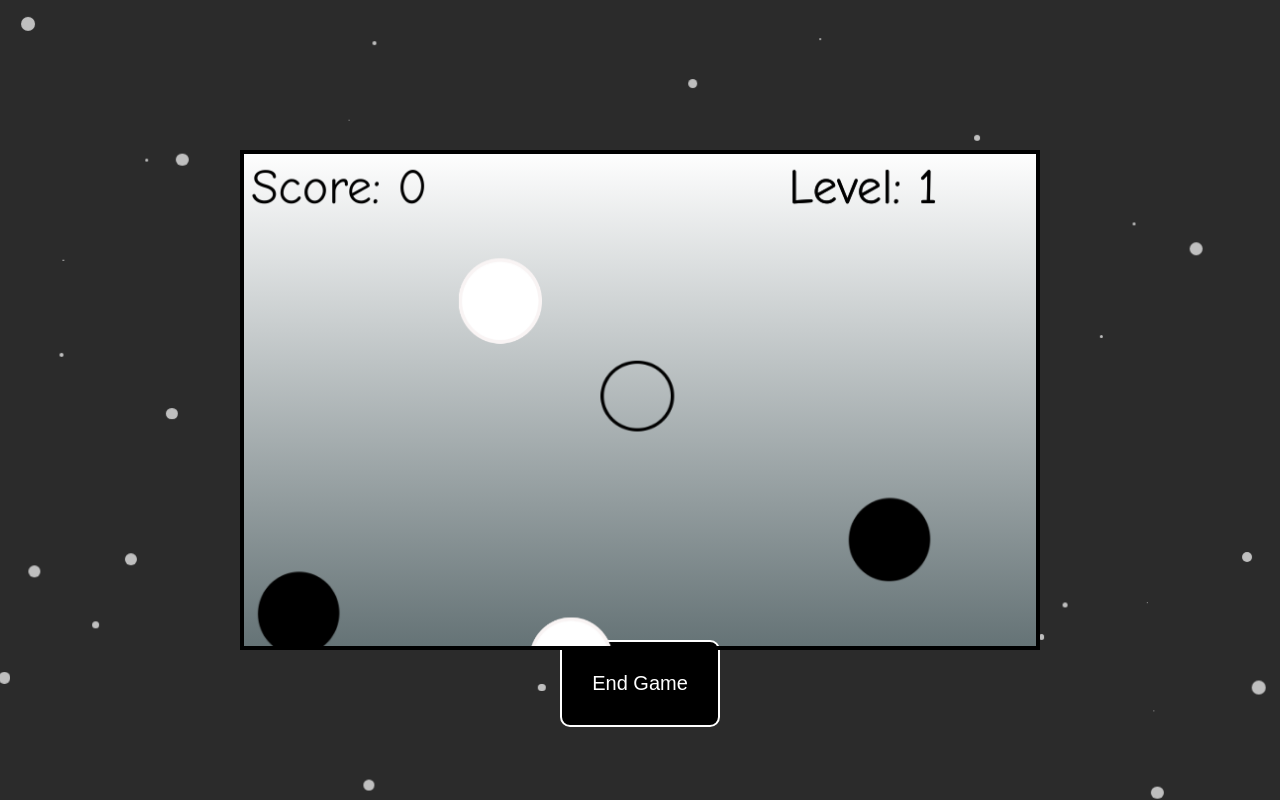
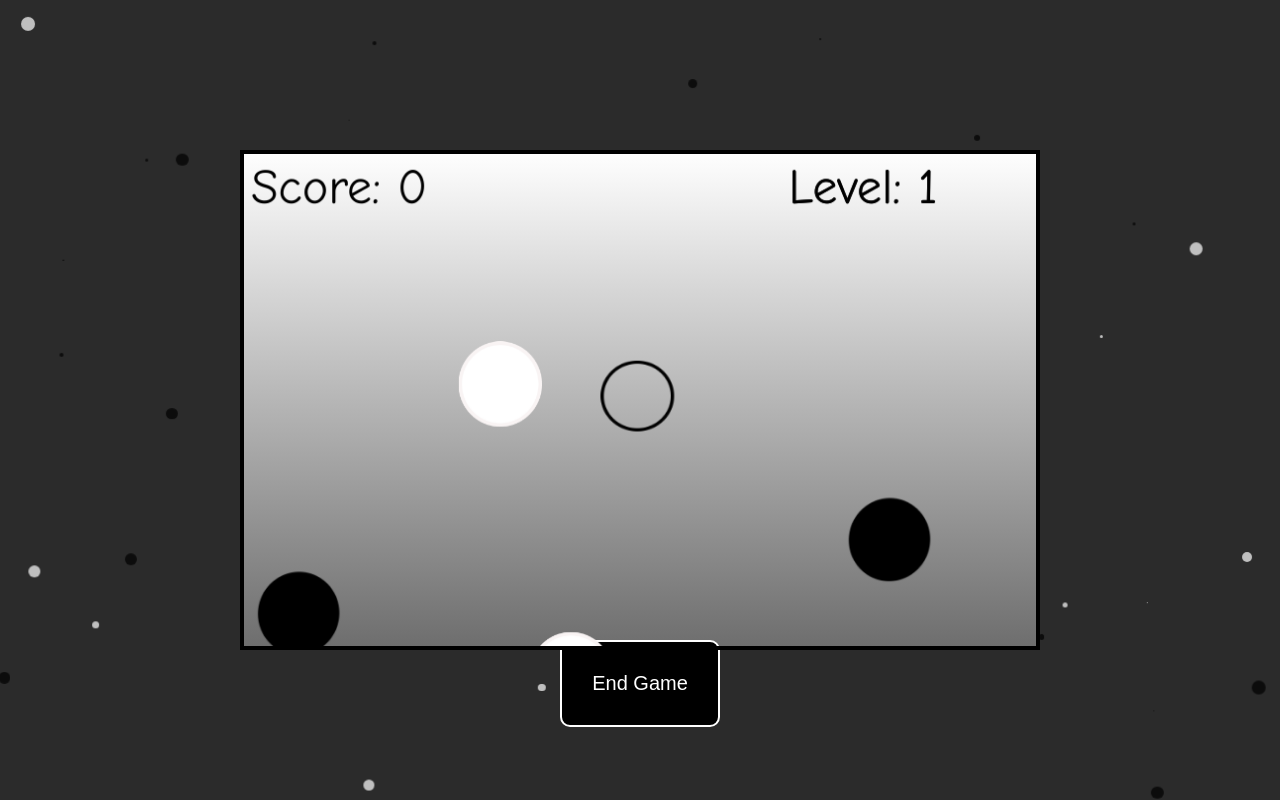
Before and after one commit to danielakoto/CatchDodgeGame, a website: page index.html in a window 1280 px wide. Both pictures are taken after a click on the input "Start". Drawn offline with Linux system fonts and the light colour scheme.

Commit message:
updating app

```diff
--- a/script.js
+++ b/script.js
@@ -166,9 +166,6 @@
         this.e = Math.floor((Math.random()*10));
     }
 
-
-
-
     update(){
 
         this.y -= this.speed;
@@ -198,7 +195,7 @@
         this.x = Math.random() * canvas.width;
         this.y = canvas.height + 100;
         this.radius = 38;
-        this.speed = Math.random() * 2 + level;
+        this.speed = Math.random() * 2 + level/2;
         this.distance;
         this.counted = false;
         this.sound = 'sound1';
@@ -268,7 +265,8 @@
 }
 
 function enemyhandleBubbles() {
-    if (gameFrame % (125) == 0){
+    let numframe = 125-(5*level);
+    if (gameFrame % (numframe) == 0){
         playerLeft.src = 'public/img/black-circle.png';
         playerRight.src = 'public/img/black-circle.png';
         enemybubblesArray.push(new EnemyBubble());
@@ -347,7 +345,7 @@
 
 
 //Background
-const colors = ["#FFFFFF", "#FFFFFF", "#FFFFFF", "#FFFFFF", "#FFFFFF"];
+const colors = ["#FFFFFF", "#FFFFFF", "#000", "#FFFFFF", "#000"];
 
 const numBalls = 50;
 const balls = [];
--- a/style.css
+++ b/style.css
@@ -24,7 +24,7 @@
     width: 800px;
     height: 500px;
     /* background: url(background2.jpg); */
-    background-image: linear-gradient(rgb(255, 255, 255), rgb(100, 114, 117));
+    background-image: linear-gradient(rgb(255, 255, 255), rgb(109, 109, 109));
     background-repeat: repeat-x;
     position: absolute;
     z-index: -1;
```
Also changed, not shown: 1 other file.
